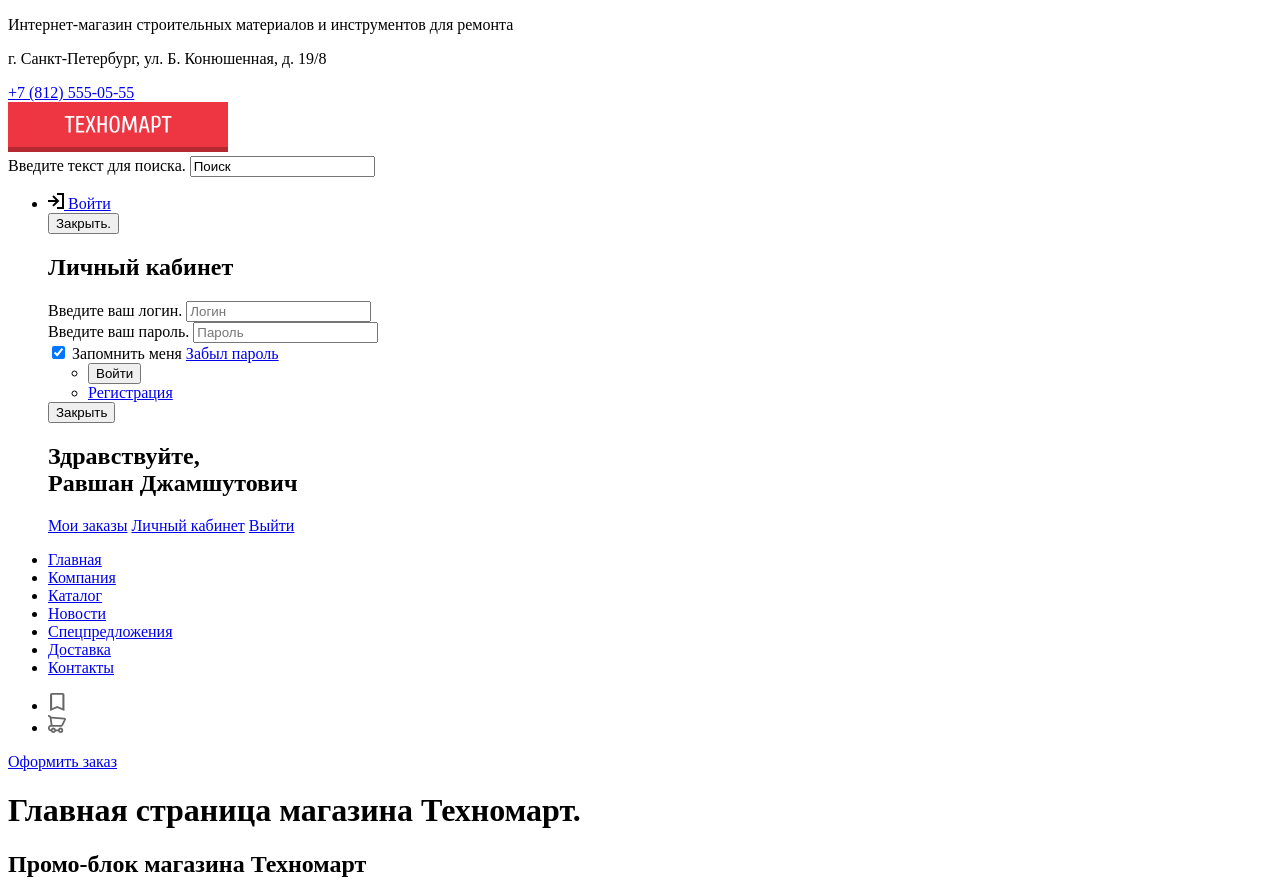
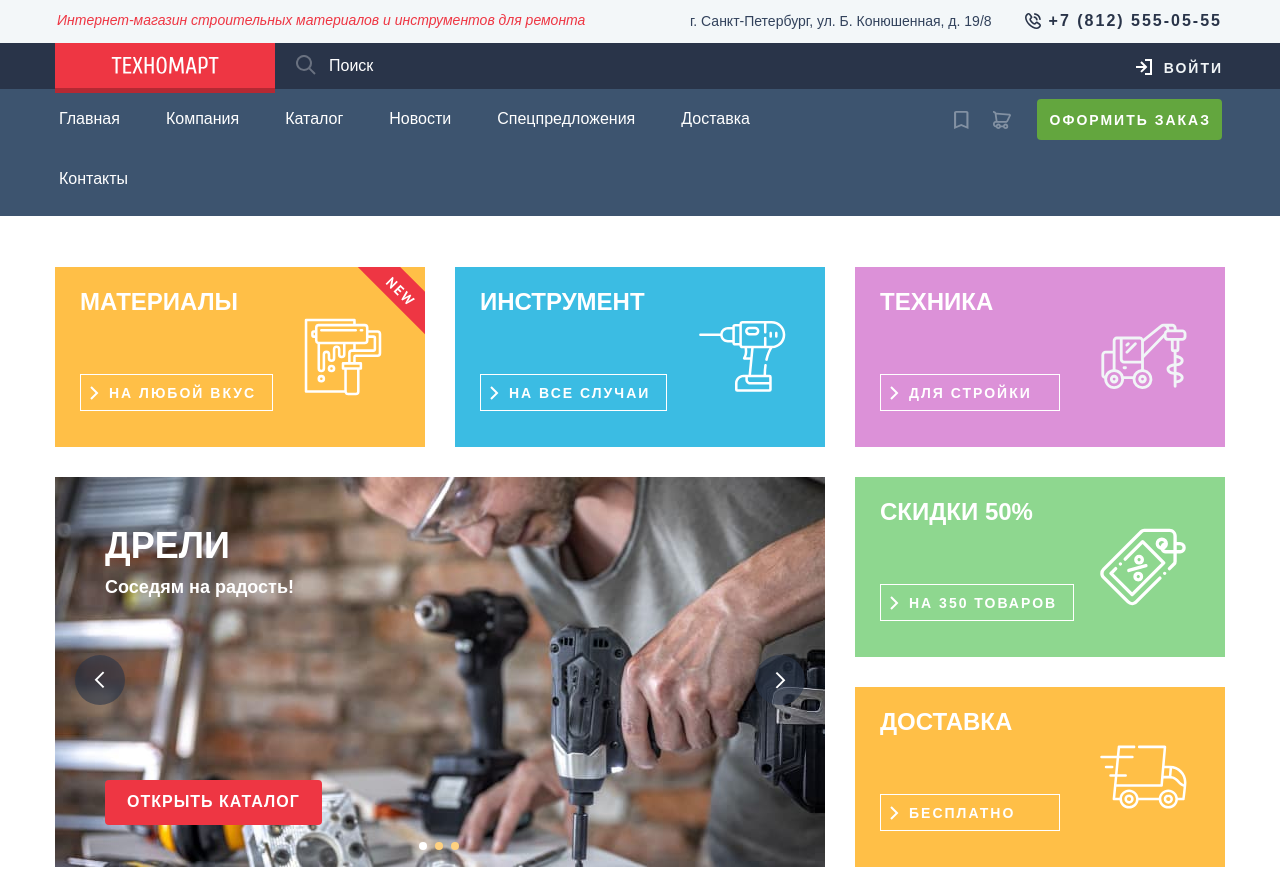
Before and after one commit to konstantin-petruschin/tehnomark, a plain HTML site: page index.html in a window 1280 px wide. Shown: the top 881 px of the page. Drawn offline with Linux system fonts and the light colour scheme; the site is published under a folder, as on GitHub Pages, so addresses that start at the root find nothing; a web font is replaced by a local one.

Commit message:
сдача на проверку

```diff
--- a/index.html
+++ b/index.html
@@ -4,7 +4,7 @@
 <head>
   <meta charset="utf-8">
   <title>Техномарт</title>
-  <link rel="stylesheet" href="/slyles/styles.css">
+  <link rel="stylesheet" href="slyles/styles.css">
   <link rel="icon" href="favicon.ico">
   <link rel="icon" type="image/png" sizes="32x32" href="./images/favicon.png">
 </head>
```
